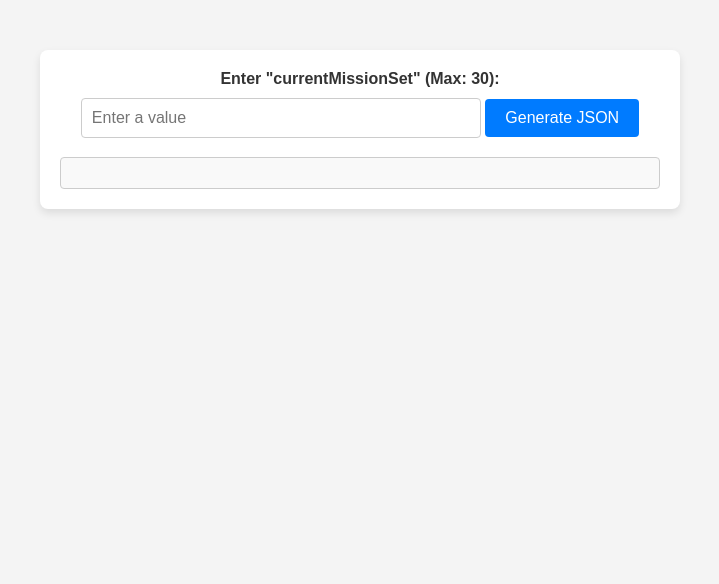
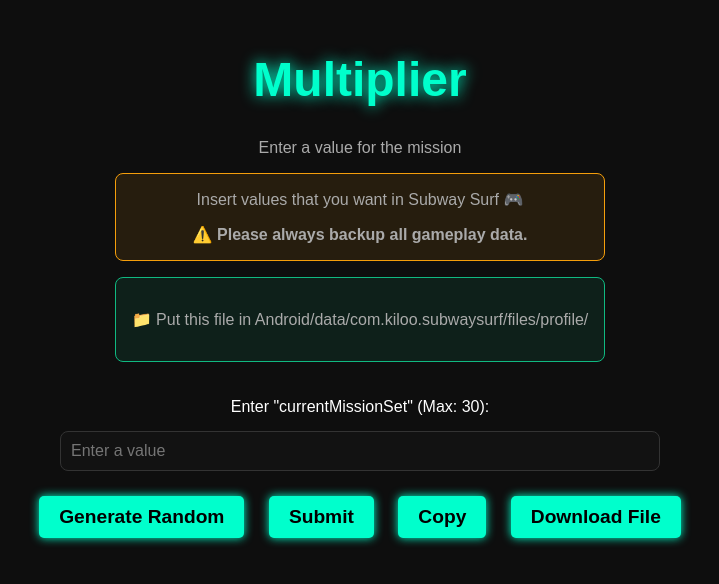
Before and after one commit to SayfullahSayeb/Subway-Surfers-Temp, a plain HTML site: page src/generator/multiplier.html in a window 1280 px wide. Shown: the whole page, without its empty margins (280-999 px from the left). Drawn offline with Linux system fonts and the light colour scheme.

Commit message:
Improve performance

```diff
--- a/src/generator/multiplier.html
+++ b/src/generator/multiplier.html
@@ -1,90 +1,79 @@
 <!DOCTYPE html>
 <html lang="en">
   <head>
+    <meta charset="UTF-8">
+    <meta name="viewport" content="width=device-width, initial-scale=1.0">
+    <title>Generate JSON</title>
     <style>
-            body {
-    font-family: Arial, sans-serif;
-    margin: 0;
-    padding: 0;
-    background-color: #f4f4f4;
-    color: #333;
-}
-
-.container {
-    max-width: 600px;
-    margin: 50px auto;
-    padding: 20px;
-    background: #fff;
-    border-radius: 8px;
-    box-shadow: 0 4px 8px rgba(0, 0, 0, 0.1);
-    text-align: center;
-}
-
-label {
-    font-size: 16px;
-    font-weight: bold;
-    display: block;
-    margin-bottom: 10px;
-}
-
-input[type="number"] {
-    width: 100%;
-    max-width: 400px;
-    padding: 10px;
-    margin-bottom: 15px;
-    font-size: 16px;
-    border: 1px solid #ccc;
-    border-radius: 4px;
-    box-sizing: border-box;
-}
-
-button {
-    background-color: #007bff;
-    color: #fff;
-    padding: 10px 20px;
-    font-size: 16px;
-    border: none;
-    border-radius: 4px;
-    cursor: pointer;
-    margin-bottom: 20px;
-}
-
-button:hover {
-    background-color: #0056b3;
-}
-
-.error {
-    color: #d9534f;
-    font-size: 14px;
-    margin-bottom: 10px;
-}
-
-.output {
-    white-space: pre-wrap;
-    word-wrap: break-word;
-    background-color: #f9f9f9;
-    padding: 15px;
-    border: 1px solid #ccc;
-    border-radius: 4px;
-    font-family: monospace;
-    text-align: left;
-    overflow: auto;
-    max-height: 300px;
-}
-
+body,html{margin:0;padding:0;font-family:Arial,Helvetica,sans-serif;background-color:#0e0e0e;color:#ffffff}
+.container{display:flex;flex-direction:column;align-items:center;padding:20px}
+header{text-align:center;margin-bottom:20px}
+header h1{font-size:3rem;color:#00ffcc;text-shadow:0px 0px 15px #00ffcc}
+header p{font-size:1rem;color:#aaaaaa}
+.input-group{margin:15px 0;display:flex;flex-direction:column;width:100%;max-width:600px}
+.input-group label{margin-bottom:5px;font-size:1rem;color:#ffffff}
+.input-group input{background:#121212;border:1px solid #333333;border-radius:8px;padding:10px;font-size:1rem;color:#ffffff;outline:none;transition:border 0.3s ease,box-shadow 0.3s ease}
+.input-group input:focus{border-color:#00ffcc;box-shadow:0px 0px 10px #00ffcc}
+button{background-color:#00ffcc;color:#000000;border:none;border-radius:5px;padding:10px 20px;font-size:1.2rem;margin:10px 10px;cursor:pointer;font-weight:bold;transition:all 0.3s ease;box-shadow:0px 0px 10px #00ffcc}
+button:hover{background-color:#009977;box-shadow:0px 0px 15px #009977;color:#ffffff}
+button:active{transform:scale(0.95)}
+.output{background:#121212;color:#00ffcc;width:80%;height:150px;padding:20px;border-radius:8px;font-family:monospace;margin-top:20px;white-space:pre-wrap;word-wrap:break-word;display:none}
+textarea:focus{border-color:#00ffcc;box-shadow:0px 0px 10px #00ffcc}
+.warning-box{background:rgba(245,158,11,0.1);border:1px solid #f59e0b;border-radius:0.5rem;margin:1rem 0}
+.info-box{background:rgba(16,185,129,0.1);border:1px solid #10b981;border-radius:0.5rem;padding:1rem;margin:1rem 0;text-align:center}
+textarea::-webkit-scrollbar{width:12px}
+textarea::-webkit-scrollbar-track{background:#000000}
+textarea::-webkit-scrollbar-thumb{background:#00ffcc;border-radius:6px}
+textarea::-webkit-scrollbar-thumb:hover{background:#00ffcc}
+.notification{display:none;position:fixed;top:10px;right:10px;background-color:#00ffcc;color:#000000;padding:10px;border-radius:5px;font-size:1rem;box-shadow:0px 0px 15px #00ffcc;z-index:1000}
     </style>
   </head>
+
   <body>
     <div class="container">
+      <header>
+        <h1>Multiplier</h1>
+        <p>Enter a value for the mission</p>
+        <div class="warning-box">
+            <p>Insert values that you want in Subway Surf 🎮</p>
+            <p class="warning"><b>⚠️ Please always backup all gameplay data.</b></p>
+          </div>
+          <div class="info-box">
+            <p>📁 Put this file in Android/data/com.kiloo.subwaysurf/files/profile/</p>
+          </div>
+      </header>
+
+      <!-- Input field section -->
       <label for="inputValue">Enter "currentMissionSet" (Max: 30):</label>
+      <div class="input-group">
         <input type="number" id="inputValue" placeholder="Enter a value" min="0">
-        <button id="generateButton">Generate JSON</button>
+      </div>
+
+      <!-- Button container -->
+      <div class="button-container">
+        <button id="generateRandomButton" type="button" onclick="generateRandomScore()">Generate Random</button>
+        <button id="submitButton" type="button" onclick="generateJSON()" disabled>Submit</button>
+        <button id="copyButton" type="button" onclick="copyJSON()">Copy</button>
+        <button id="downloadButton" type="button" onclick="downloadJSON()">Download File</button>
+      </div>
+
+      <!-- Error message and output -->
       <div id="error" class="error" style="display:none;">Value can't be higher than 30.</div>
       <div id="output" class="output"></div>
     </div>
 
+    <div id="copyNotification" class="notification">JSON copied to clipboard!</div>
+
     <script>
-        document.getElementById("generateButton").addEventListener("click", function () {
+      // Generate random score function
+      function generateRandomScore() {
+        const randomScore = Math.floor(Math.random() * 30) + 1;
+        document.getElementById("inputValue").value = randomScore;
+        document.getElementById("submitButton").disabled = false; // Enable Submit button
+      }
+
+      // Generate JSON function
+      function generateJSON() {
         const inputValue = parseInt(document.getElementById("inputValue").value);
         const errorElement = document.getElementById("error");
         const outputElement = document.getElementById("output");
@@ -101,9 +90,39 @@ button:hover {
               patchVersion: 1,
               currentMissionSet: inputValue,
               activeMissions: [
-                            { missionGoal: 100, claimedProgress: 0, missionProgress: 0, missionCompleted: false, Target: 15, Condition: 0, CompletionType: 1, ClaimPlacementType: 0, Index: 0 },
-                            { missionGoal: 500, claimedProgress: 500, missionProgress: 500, missionCompleted: true, Target: 8, Condition: 2, CompletionType: 2, ClaimPlacementType: 0, Index: 1 },
-                            { missionGoal: 1, claimedProgress: 1, missionProgress: 1, missionCompleted: true, Target: 10, Condition: 0, CompletionType: 2, ClaimPlacementType: 0, Index: 2 }
+                {
+                  missionGoal: 100,
+                  claimedProgress: 0,
+                  missionProgress: 0,
+                  missionCompleted: false,
+                  Target: 15,
+                  Condition: 0,
+                  CompletionType: 1,
+                  ClaimPlacementType: 0,
+                  Index: 0
+                },
+                {
+                  missionGoal: 500,
+                  claimedProgress: 500,
+                  missionProgress: 500,
+                  missionCompleted: true,
+                  Target: 8,
+                  Condition: 2,
+                  CompletionType: 2,
+                  ClaimPlacementType: 0,
+                  Index: 1
+                },
+                {
+                  missionGoal: 1,
+                  claimedProgress: 1,
+                  missionProgress: 1,
+                  missionCompleted: true,
+                  Target: 10,
+                  Condition: 0,
+                  CompletionType: 2,
+                  ClaimPlacementType: 0,
+                  Index: 2
+                }
               ],
               missionSetLastAdsCheckUpdateTime: "0001-01-01T00:00:00Z",
               currentSkipWithAdsMission: 0,
@@ -114,7 +133,28 @@ button:hover {
           outputElement.textContent = JSON.stringify(jsonData, null, 2);
           outputElement.style.display = "block";
         }
+      }
+
+      // Copy JSON to clipboard function
+      function copyJSON() {
+        const output = document.getElementById("output");
+        navigator.clipboard.writeText(output.textContent).then(() => {
+          const notification = document.getElementById('copyNotification');
+          notification.style.display = 'block';
+          setTimeout(() => notification.style.display = 'none', 2000);
         });
+      }
+
+      // Download JSON function
+      function downloadJSON() {
+        const output = document.getElementById("output");
+        const json = output.textContent;
+        const blob = new Blob([json], { type: "application/json" });
+        const link = document.createElement("a");
+        link.href = URL.createObjectURL(blob);
+        link.download = "mission_set.json";
+        link.click();
+      }
     </script>
   </body>
 </html>
```
Also changed, not shown: src/generator/badges.html (+13 -1 lines). Lines whose indentation alone changed are shown as unchanged.
